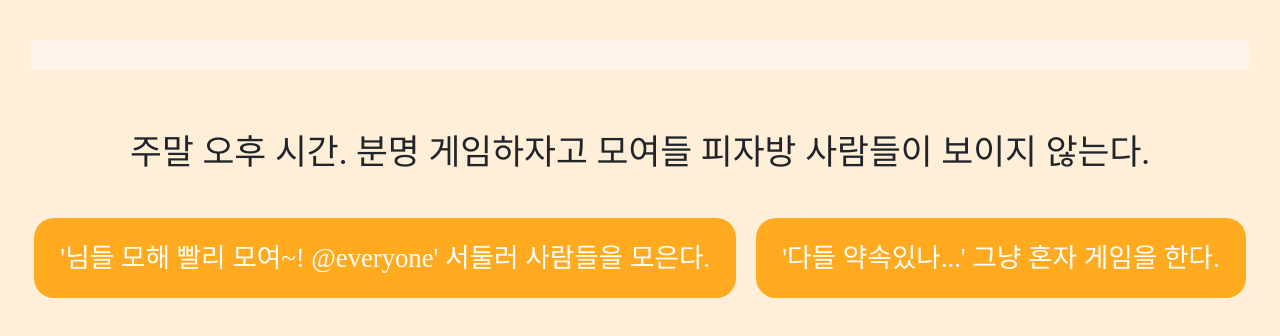
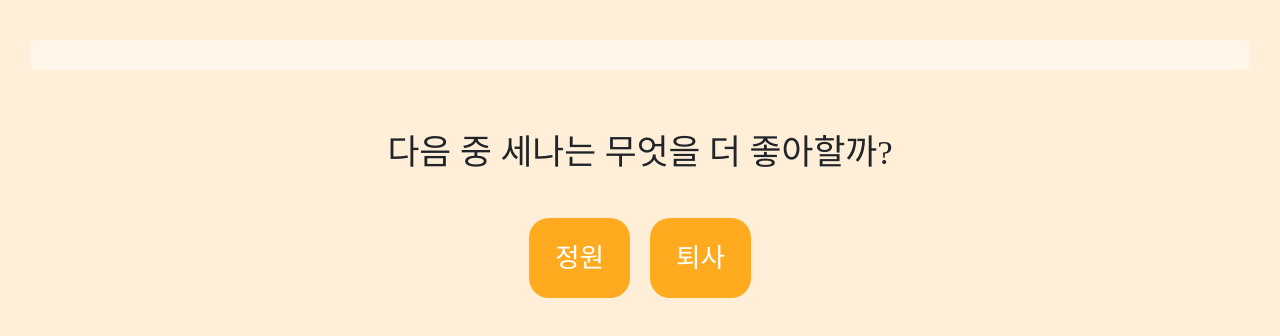
Before and after one commit to metzo32/mbtitest_ts, a React (Create React App) app: page /question in a window 1280 px wide. Shown: the top 336 px of the page. Built offline with nearby package versions, Linux system fonts and the light colour scheme; a web font is replaced by a local one.

Commit message:
랜덤셔플 구현

```diff
--- a/src/pages/QuestionPage.tsx
+++ b/src/pages/QuestionPage.tsx
@@ -1,104 +1,183 @@
-import React, { useState } from 'react'
-import sty from '../styling'
-import { QuestionData } from '../stores/Question/QuestionData'
-import Header from '../components/Header'
-import { createSearchParams, useNavigate } from 'react-router-dom'
-// import transition from '../transition'
+// Import React and other necessary libraries
+import React, { useState, useEffect } from 'react';
+import { createSearchParams, useNavigate } from 'react-router-dom';
+import sty from '../styling';
+import Header from '../components/Header';
 
+// Import QuestionData and types
+import { QuestionData } from '../stores/Question/QuestionData';
+import { IQuestion } from '../stores/Question/types';
 
-export default function QuestionPage():React.ReactElement {
+// Shuffle function to randomize the question order
+function shuffle<T>(array: T[]): T[] {
+  let currentIndex = array.length, randomIndex;
+
+  while (currentIndex !== 0) {
+    randomIndex = Math.floor(Math.random() * currentIndex);
+    currentIndex--;
+
+    [array[currentIndex], array[randomIndex]] = [
+      array[randomIndex], array[currentIndex]];
+  }
+
+  return array;
+}
+
+// QuestionPage component
+export default function QuestionPage(): React.ReactElement {
   const [questionNumber, setQuestionNumber] = useState(0);
+  const [shuffledQuestions, setShuffledQuestions] = useState<IQuestion[]>([]);
   const [totalScore, setTotalScore] = useState([
-   { id: "EI", score: 0},
-   { id: "NS", score: 0},
-   { id: "FT", score: 0},
-   { id: "PJ", score: 0},
-  ])
+    { id: "EI", score: 0 },
+    { id: "NS", score: 0 },
+    { id: "FT", score: 0 },
+    { id: "PJ", score: 0 },
+  ]);
 
-  const navigate = useNavigate()
+  const navigate = useNavigate();
+
+  useEffect(() => {
+    setShuffledQuestions(shuffle([...QuestionData]));
+  }, []);
 
   const handleClickAnswer = (answer: number, type: string) => {
-    // 현재 처리 중인 유형과 일치하는 요소만 업데이트
-    // s.id === type -> 넘겨준 type과 id의 값이 같으면
-    // 여기서 s는 위 useState문의 score
-    const newScore = totalScore.map( s =>
+    const newScore = totalScore.map(s =>
       s.id === type ? { id: s.id, score: s.score + answer } : s
-    )
+    );
 
     setTotalScore(newScore);
-
     const nextQuestionNumber = questionNumber + 1;
 
-    if (QuestionData.length !== nextQuestionNumber) { // 마지막 문제가 아닐 경우
-      setQuestionNumber(nextQuestionNumber)
-    }
-    else {  // 마지막 문제일 경우
-      const mbti = newScore.reduce(
-        (acc, curr) =>
-        acc + (curr.score >= 3
-          ? curr.id.substring(0, 1) // 3보다 크거나 같으면 왼쪽 글자, 작으면 오른쪽 글자 선택
-          : curr.id.substring(1, 2)
-        ),
-        "" // 초기값
-      )
-      console.log({mbti})
+    if (shuffledQuestions.length > nextQuestionNumber) {
+      setQuestionNumber(nextQuestionNumber);
+    } else {
+      const mbti = newScore.reduce((acc, curr) =>
+        acc + (curr.score >= 3 ? curr.id.substring(0, 1) : curr.id.substring(1, 2)), ""
+      );
 
       navigate({
         pathname: "/result",
-        search: `?${createSearchParams({
-          mbti: mbti,
-        })}`
-      })
+        search: `?${createSearchParams({ mbti })}`
+      });
     }
-  }
-
-  //   if(type === "EI") {
-  //     // 기존 스코어에 더한 새로운 스코어 값을 계산
-  //     const addScore = totalScore[0].score + answer
-  //     // 새로운 스코어를 반영한 새로운 객체
-  //     const object = {id: "EI", score: addScore}
-  //     // 새로운 객체에 기존 토탈 스코어 반영
-  //     totalScore.splice(0, 1, object)
-  //   }
-
-  //   else if(type === "NS") {
-  //     const addScore = totalScore[0].score + answer
-  //     const object = {id: "NS", score: addScore}
-  //     totalScore.splice(0, 1, object)
-  //   }
-
-  //   else if(type === "TF") {
-  //     const addScore = totalScore[0].score + answer
-  //     const object = {id: "TF", score: addScore}
-  //     totalScore.splice(0, 1, object)
-  //   }
-
-  //   else {
-  //     const addScore = totalScore[0].score + answer
-  //     const object = {id: "PJ", score: addScore}
-  //     totalScore.splice(0, 1, object)
-  //   }
-  // }
-
+  };
 
   return (
     <sty.Wrapper>
-      <Header type='progress' questionNumber = {questionNumber}/>
+      <Header type='progress' questionNumber={questionNumber} />
       <sty.ContentWrapper>
         <sty.QuestionTitle>
-            {QuestionData[questionNumber].title}
+          {shuffledQuestions[questionNumber]?.title}
         </sty.QuestionTitle>
         <sty.ButtonGroup>
-          <sty.Button className="right-margin" onClick={ () => handleClickAnswer(1, QuestionData[questionNumber].type)}>
-              {QuestionData[questionNumber].answerA}
+          <sty.Button className="right-margin" onClick={() => handleClickAnswer(1, shuffledQuestions[questionNumber]?.type)}>
+            {shuffledQuestions[questionNumber]?.answerA}
           </sty.Button>
-          <sty.Button onClick={ () => handleClickAnswer(0, QuestionData[questionNumber].type)}>
-              {QuestionData[questionNumber].answerB}
+          <sty.Button onClick={() => handleClickAnswer(0, shuffledQuestions[questionNumber]?.type)}>
+            {shuffledQuestions[questionNumber]?.answerB}
           </sty.Button>
         </sty.ButtonGroup>
       </sty.ContentWrapper>
     </sty.Wrapper>
-  )
+  );
 }
 
-// export default transition(QuestionPage)
+
+
+
+
+
+// export default function QuestionPage():React.ReactElement {
+//   const [questionNumber, setQuestionNumber] = useState(0);
+//   const [totalScore, setTotalScore] = useState([
+//    { id: "EI", score: 0},
+//    { id: "NS", score: 0},
+//    { id: "FT", score: 0},
+//    { id: "PJ", score: 0},
+//   ])
+
+//   const navigate = useNavigate()
+
+//   const handleClickAnswer = (answer: number, type: string) => {
+//     // 현재 처리 중인 유형과 일치하는 요소만 업데이트
+//     // s.id === type -> 넘겨준 type과 id의 값이 같으면
+//     // 여기서 s는 위 useState문의 score
+//     const newScore = totalScore.map( s =>
+//       s.id === type ? { id: s.id, score: s.score + answer } : s
+//     )
+
+//     setTotalScore(newScore);
+
+//     const nextQuestionNumber = questionNumber + 1;
+
+//     if (QuestionData.length !== nextQuestionNumber) { // 마지막 문제가 아닐 경우
+//       setQuestionNumber(nextQuestionNumber)
+//     }
+//     else {  // 마지막 문제일 경우
+//       const mbti = newScore.reduce(
+//         (acc, curr) =>
+//         acc + (curr.score >= 3
+//           ? curr.id.substring(0, 1) // 3보다 크거나 같으면 왼쪽 글자, 작으면 오른쪽 글자 선택
+//           : curr.id.substring(1, 2)
+//         ),
+//         "" // 초기값
+//       )
+//       console.log({mbti})
+
+//       navigate({
+//         pathname: "/result",
+//         search: `?${createSearchParams({
+//           mbti: mbti,
+//         })}`
+//       })
+//     }
+//   }
+//   //주석
+//   //   if(type === "EI") {
+//   //     // 기존 스코어에 더한 새로운 스코어 값을 계산
+//   //     const addScore = totalScore[0].score + answer
+//   //     // 새로운 스코어를 반영한 새로운 객체
+//   //     const object = {id: "EI", score: addScore}
+//   //     // 새로운 객체에 기존 토탈 스코어 반영
+//   //     totalScore.splice(0, 1, object)
+//   //   }
+
+//   //   else if(type === "NS") {
+//   //     const addScore = totalScore[0].score + answer
+//   //     const object = {id: "NS", score: addScore}
+//   //     totalScore.splice(0, 1, object)
+//   //   }
+
+//   //   else if(type === "TF") {
+//   //     const addScore = totalScore[0].score + answer
+//   //     const object = {id: "TF", score: addScore}
+//   //     totalScore.splice(0, 1, object)
+//   //   }
+
+//   //   else {
+//   //     const addScore = totalScore[0].score + answer
+//   //     const object = {id: "PJ", score: addScore}
+//   //     totalScore.splice(0, 1, object)
+//   //   }
+//   // }
+//   //주석
+
+//   return (
+//     <sty.Wrapper>
+//       <Header type='progress' questionNumber = {questionNumber}/>
+//       <sty.ContentWrapper>
+//         <sty.QuestionTitle>
+//             {QuestionData[questionNumber].title}
+//         </sty.QuestionTitle>
+//         <sty.ButtonGroup>
+//           <sty.Button className="right-margin" onClick={ () => handleClickAnswer(1, QuestionData[questionNumber].type)}>
+//               {QuestionData[questionNumber].answerA}
+//           </sty.Button>
+//           <sty.Button onClick={ () => handleClickAnswer(0, QuestionData[questionNumber].type)}>
+//               {QuestionData[questionNumber].answerB}
+//           </sty.Button>
+//         </sty.ButtonGroup>
+//       </sty.ContentWrapper>
+//     </sty.Wrapper>
+//   )
+// }
```
